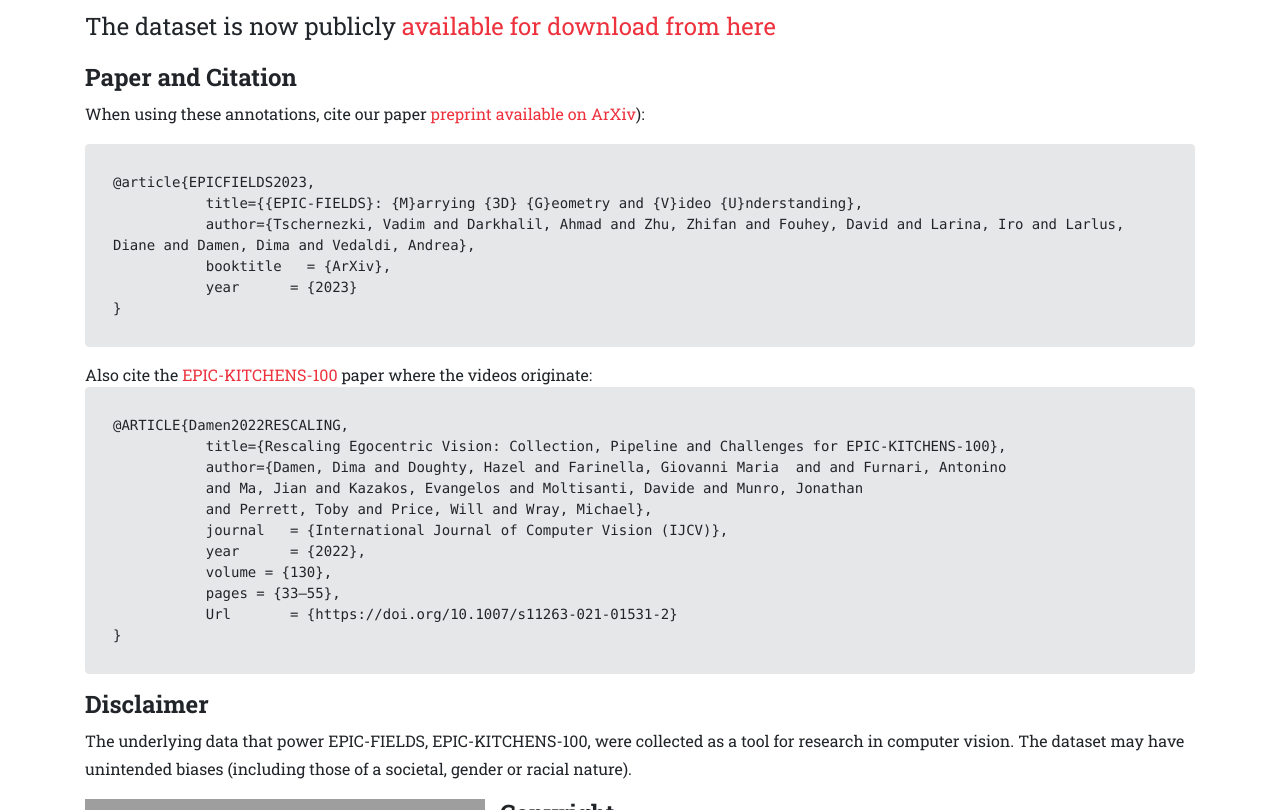
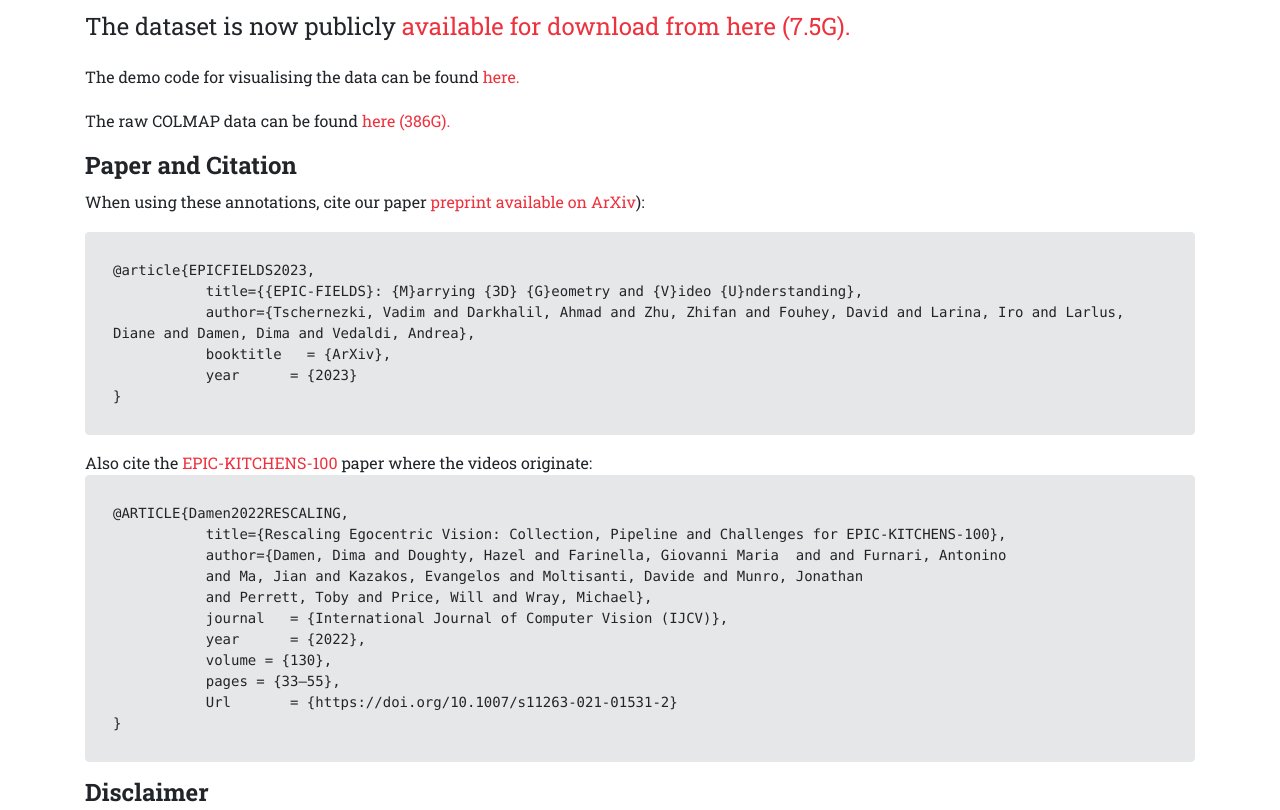
Before and after one commit to epic-kitchens/epic-fields, a plain HTML site: page index.html in a window 1280 px wide. Shown: the part 1467-2277 px from the top of the page. Drawn offline with Linux system fonts and the light colour scheme; grey boxes are pictures that could not be loaded; a web font is replaced by a local one.

Commit message:
add dataset link

```diff
--- a/index.html
+++ b/index.html
@@ -109,13 +109,13 @@ To further jump start the interest of the community in this area, we also define
       <div class="col-md-12">
         <h2 class="section-heading text-uppercase">Download Data</h2>
 
-
-
           <img src="images/class_dist.png" width="100%"/>
 
           <h4 class="section-subheading">Downloading point clouds and camera poses</h4>
 
-          <p style='font-size:150%'>The dataset is now publicly <a href="">available for download from here</a></p>
+          <p style='font-size:150%'>The dataset is now publicly <a href="https://www.dropbox.com/sh/s8y3xm06zjahopq/AADc8tenyIjm1LfIsVeslP18a?dl=0">available for download from here (7.5G).</a></p>
+          <p style='font-size:100%'>The demo code for visualising the data can be found <a href="https://github.com/epic-kitchens/epic-fields-code">here.</a></p>
+          <p style='font-size:100%'>The raw COLMAP data can be found <a href="https://www.dropbox.com/sh/6tvc58e7gp9qr5c/AACeNjBhDmW-nT1cOvuTsY90a?dl=0">here (386G).</a></p>
 
         <h4 class="section-subheading">Paper and Citation</h4>
 
```
